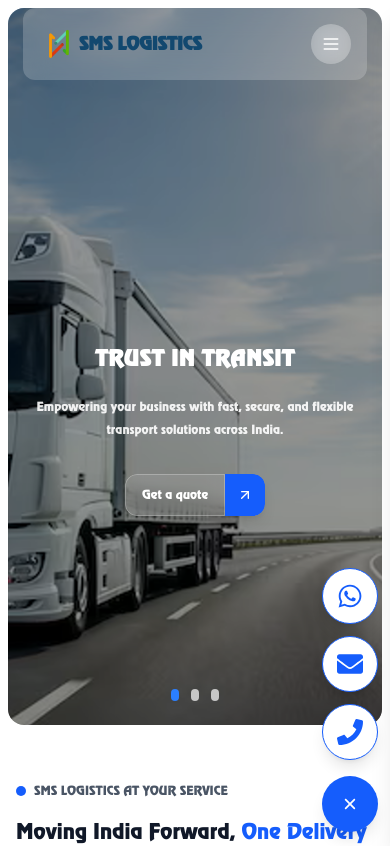
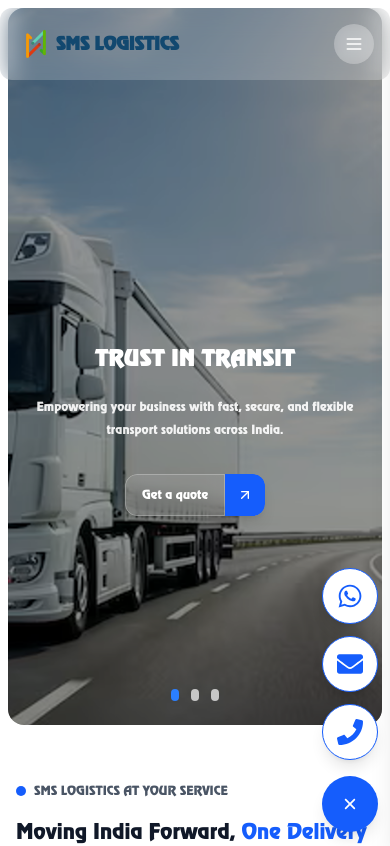
Before and after one commit to AneeVerse/sms-logistics, a Next.js app: page / in a window 390 px wide. Shown: the top 846 px of the page. Built offline with nearby package versions, Linux system fonts and the light colour scheme.

Commit message:
fix(Navbar): adjust width for unscrolled state from w-86 to w-99

```diff
--- a/src/components/Navbar.tsx
+++ b/src/components/Navbar.tsx
@@ -42,7 +42,7 @@ export default function Navbar() {
       <div className={`inset-x-0 top-0 z-[10002] transition-all duration-300 ${
       isScrolled
         ? 'fixed bg-white/95 backdrop-blur-md shadow-lg'
-        : 'absolute bg-white/20 backdrop-blur-md w-86 md:w-182 lg:w-366 mx-auto rounded-xl'
+        : 'absolute bg-white/20 backdrop-blur-md w-99 md:w-182 lg:w-366 mx-auto rounded-xl'
     }`}>
       <nav className={`mx-auto max-w-[1600px] px-4 sm:px-6 md:px-10 lg:px-12 flex items-center justify-between transition-all duration-300 ${
         isScrolled
```
